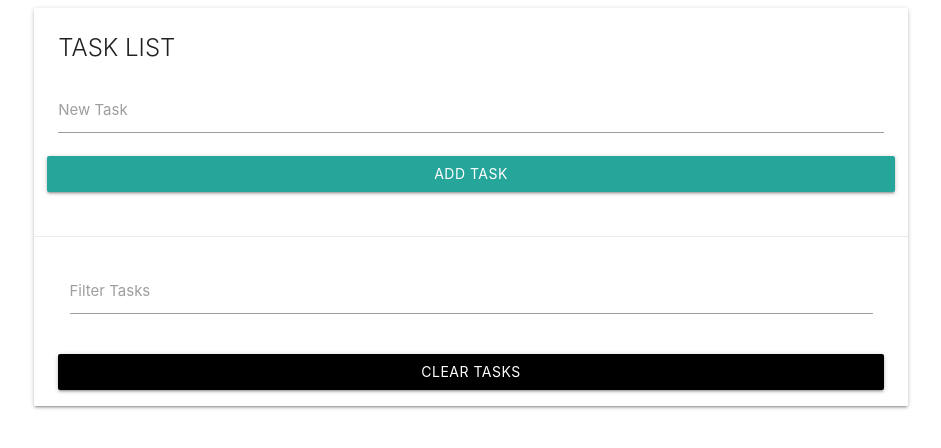
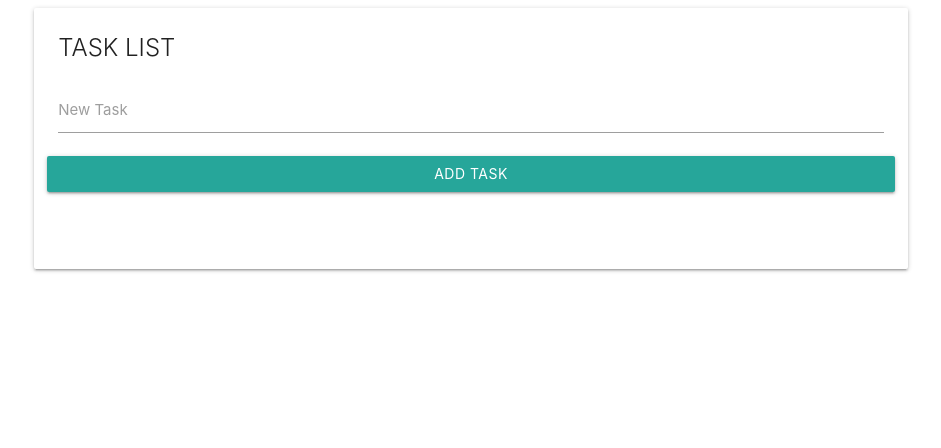
Before and after one commit to JavarrusM/Portfolio-JavaScript-Task-List, a plain HTML site: page index.html in a window 1280 px wide. Shown: the whole page, without its empty margins (169-1110 px from the left). Drawn offline with nearby package versions, Linux system fonts and the light colour scheme.

Commit message:
update: preset card action to hidden

```diff
--- a/index.html
+++ b/index.html
@@ -40,7 +40,7 @@
                 </form>
               </div>
             </div>
-            <div class="card-action">
+            <div class="card-action hidden">
               <!-- <h5 id="task-title">Tasks</h5> -->
               <div class="input-field col s12">
                 <input type="text" name="filter" id="filter" />
```
